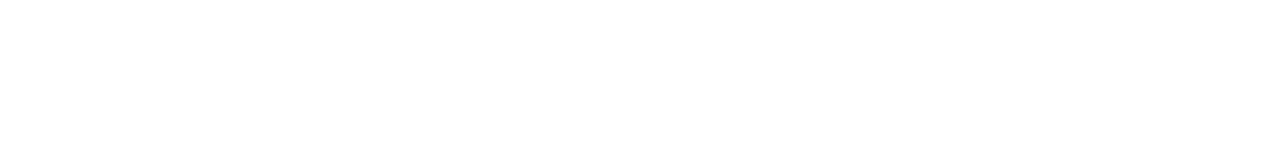
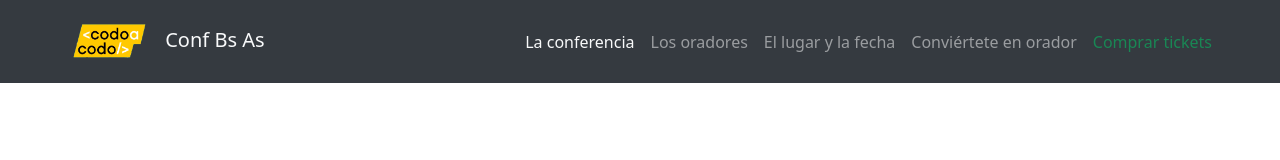
Before and after one commit to smr08/T.P.IntegradorFront, a plain HTML site: page index.html in a window 1280 px wide. Drawn offline with Linux system fonts and the light colour scheme; files whose address does not match are found by name.

Commit message:
creacion navbar

```diff
--- a/css/style.css
+++ b/css/style.css
@@ -0,0 +1,9 @@
+
+
+.navbar {
+    background-color:rgb(53, 58, 64);
+}
+
+.tickets {
+    color:rgb(39, 156, 67);
+}
--- a/index.html
+++ b/index.html
@@ -9,6 +9,49 @@
     <title>Conf Bs AS</title>
 </head>
 <body>
+<!-- Header -->
+    <!-- Navbar -->
+    <nav class="navbar navbar-expand-md">
+        <div class="container-fluid">
+            <!-- ícono -->
+            <a class="navbar-brand px-5" href="#">
+                <img src="/assets/img/codoacodo.png" alt="Logo" width="100"
+                    class="d-inline-block align-text-center">
+                <span class="text-light">Conf Bs As</span>
+            </a>
+
+            <!-- boton del menú -->
+            <button class="navbar-toggler" type="button" data-bs-toggle="collapse" data-bs-target="#navbarNav"
+                aria-controls="navbarNav" aria-expanded="false" aria-label="Toggle navigation">
+                <span class="navbar-toggler-icon"></span>
+            </button>
+
+            <!-- enlaces del menú -->
+            <div class="collapse navbar-collapse" id="navbarNav">
+                <ul class="navbar-nav ms-auto pe-5">
+                  <li class="nav-item">
+                    <a class="nav-link active text-light" aria-current="page" href="#">La conferencia</a>
+                  </li>
+                  <li class="nav-item">
+                    <a class="nav-link text-white-50" href="#oradores">Los oradores</a>
+                  </li>
+                  <li class="nav-item">
+                    <a class="nav-link text-white-50" href="#lugar">El lugar y la fecha</a>
+                  </li>
+                  <li class="nav-item">
+                    <a class="nav-link text-white-50" href="#conviertete">Conviértete en orador</a>
+                  </li>
+                  <li class="nav-item">
+                    <a class="nav-link disabled tickets text-success">Comprar tickets</a>
+                  </li>
+                </ul>
+              </div>
+        </div>
+    </nav>
+    <!-- banner -->
+
+
+
     <script src=".//js/bootstrap.min.js"></script>
 </body>
 </html>
```
